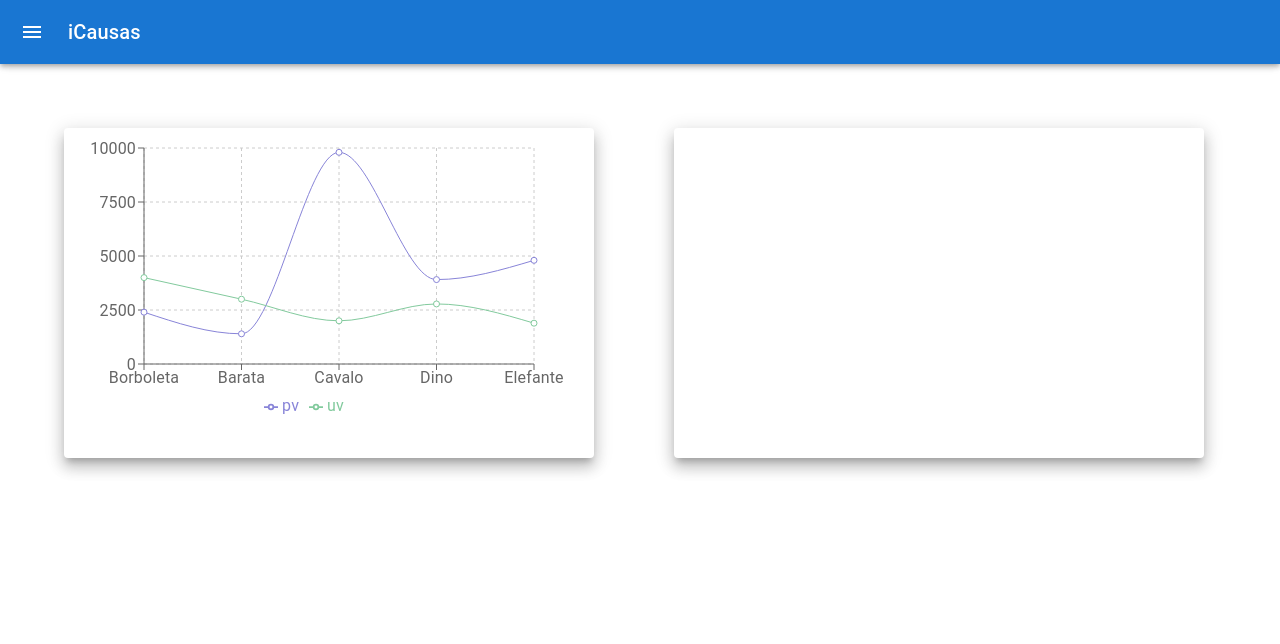
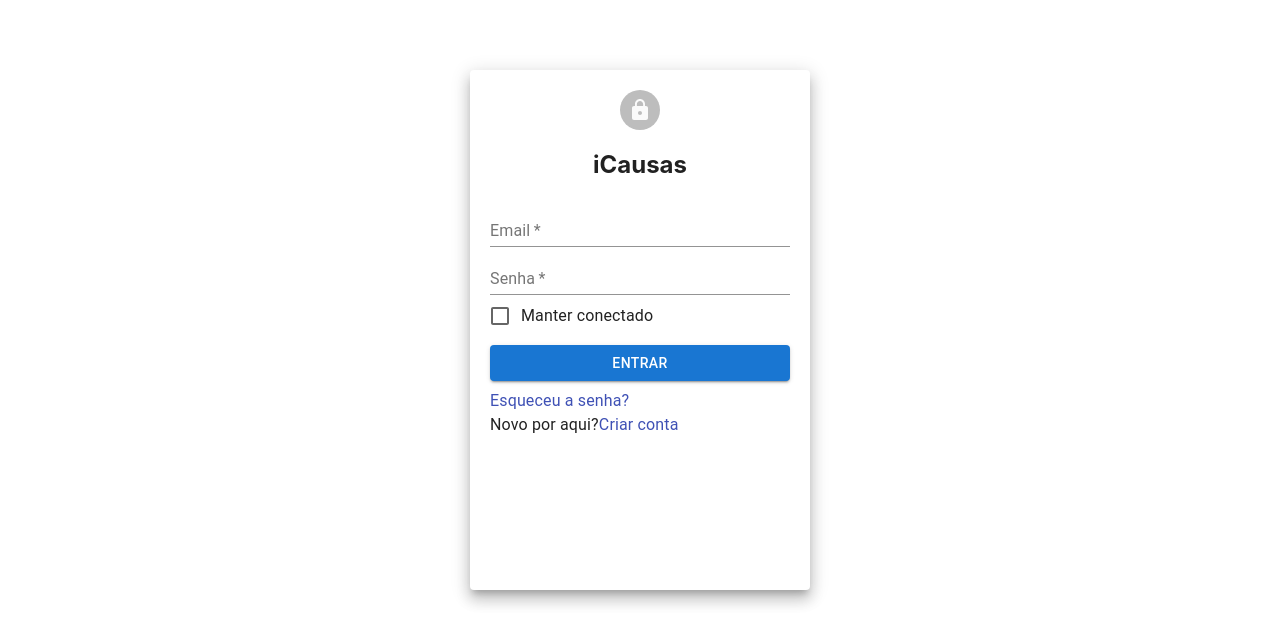
Before and after one commit to josedhontas/iCausas-interface, a React (Create React App) app in the folder icausas/: page / in a window 1280 px wide. Shown: the top 644 px of the page. Built offline with nearby package versions, Linux system fonts and the light colour scheme.

Commit message:
envio login

```diff
--- a/icausas/src/App.js
+++ b/icausas/src/App.js
@@ -1,11 +1,11 @@
 import logo from './logo.svg';
 import './App.css';
 import Barramenu from './Components/barramenu';
-import Grafico from './Components/grafico';
+import Login from './Pages/login';
 
 function App() {
   return (
-    <Barramenu></Barramenu>
+    <Login> </Login>
     );
 }
 
--- a/icausas/src/Components/barramenu.js
+++ b/icausas/src/Components/barramenu.js
@@ -4,7 +4,7 @@ import Box from '@mui/material/Box';
 import Drawer from '@mui/material/Drawer';
 import CssBaseline from '@mui/material/CssBaseline';
 import MuiAppBar from '@mui/material/AppBar';
-import Grafico from './grafico';
+import Grafico from '../Pages/grafico';
 import Toolbar from '@mui/material/Toolbar';
 import List from '@mui/material/List';
 import Typography from '@mui/material/Typography';
--- /dev/null
+++ b/icausas/src/Pages/login.js
@@ -0,0 +1,43 @@
+import { Avatar, Grid, Link, Paper, TextField, Typography } from '@material-ui/core'
+import React from 'react'
+import Checkbox from '@mui/material/Checkbox';
+import FormGroup from '@mui/material/FormGroup';
+import FormControlLabel from '@mui/material/FormControlLabel';
+import Button from '@mui/material/Button';
+import LockIcon from '@mui/icons-material/Lock';
+
+
+
+
+export default function Login() {
+  const paperStyle = { padding: 20, height: '60vh', width: 300, margin: "70px auto"}
+  const btnstyle={margin:'8px 0'}
+  return (
+    <Grid>
+      <Paper elevation={10} style={paperStyle}>
+        <Grid align='center'>             <Avatar><LockIcon/></Avatar>
+          <h2>iCausas</h2>
+        </Grid>
+        <TextField label='Email' placeholder='Enter username' fullWidth required></TextField>
+        <TextField label='Senha' placeholder='Enter password' type='password' fullWidth required></TextField>
+        <FormGroup>
+          <FormControlLabel control={<Checkbox />} label="Manter conectado" />
+          <Button type='submit' variant='contained' style={btnstyle}>
+            Entrar
+          </Button>
+        </FormGroup>
+        <Typography align='left'>
+          <Link href='#'>
+            Esqueceu a senha?
+          </Link>
+        </Typography>
+        <Typography align='left'>
+          Novo por aqui?
+          <Link href='#'>
+            Criar conta
+          </Link>
+        </Typography>
+      </Paper>
+    </Grid>
+  )
+}
```
Also changed, not shown: icausas/src/Pages/grafico.js (renamed from icausas/src/Components/grafico.js), 1 other file (tests, documents, lock files or other folders).
